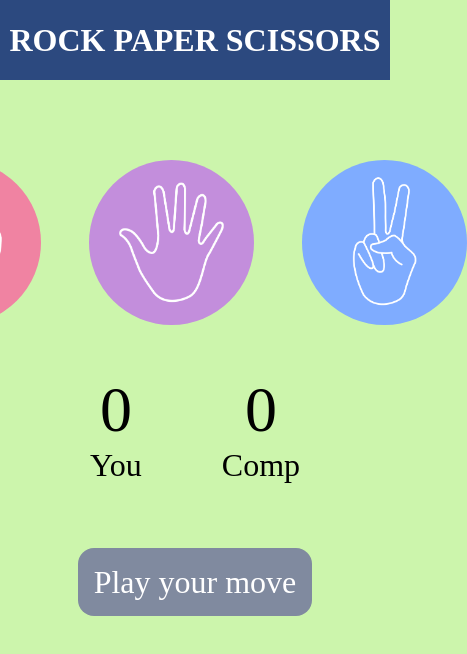
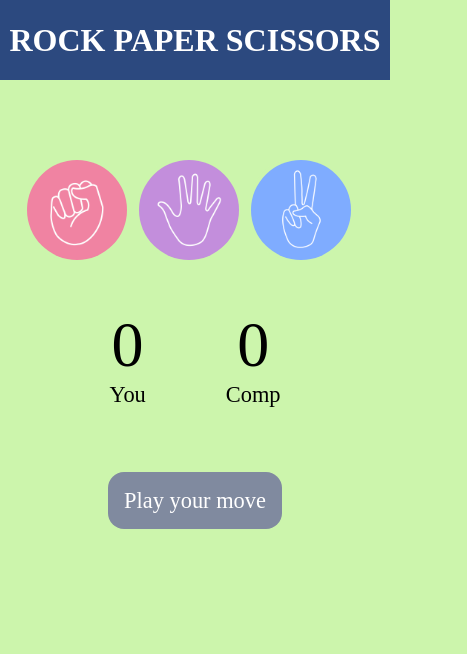
Before and after one commit to Prabhdeep035/Rock-paper-scissor, a plain HTML site: page index.html in a window 390 px wide. Shown: the whole page, 467 px wide, since content can reach past the window. Drawn offline with Linux system fonts and the light colour scheme.

Commit message:
responsive component added

```diff
--- a/style.css
+++ b/style.css
@@ -48,7 +48,7 @@ img{
 
 .msg-container
 {
-        margin-top: 5rem;
+    margin-top: 5rem;
 }
 
 #msg{
@@ -59,3 +59,22 @@ img{
     border-radius: 1rem;
     padding: 1rem;
 }
+
+@media only screen and (max-width:391px){
+    .choice{
+        height: 100px;
+        width: 80px;
+        margin-right: 2rem;
+        margin-top: 5rem;
+    }
+    img{
+        height: 100px;
+        width: 100px;
+    }
+    .score-board{
+        font-size: 1.4rem;
+    }
+    #msg{
+        font-size: 1.4rem;
+    }
+}
```
